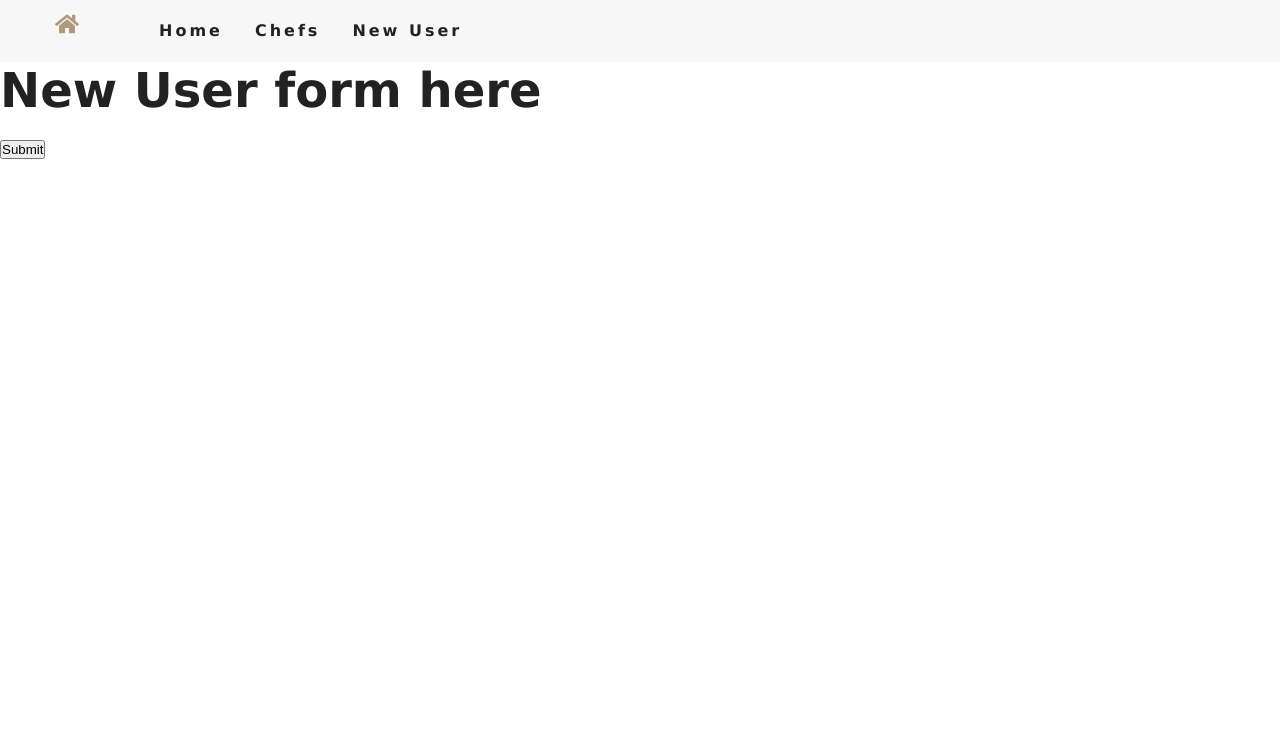
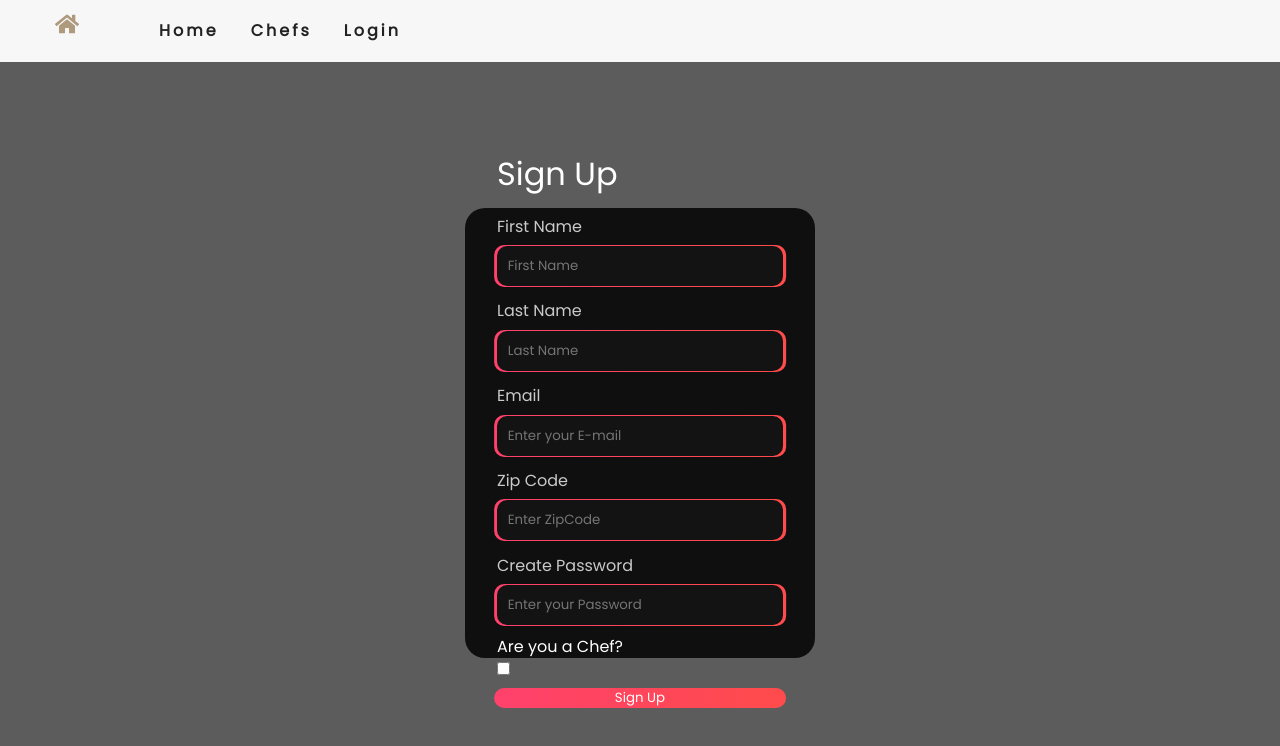
Before and after one commit to yashiazize/CapstoneProject, a React (Create React App) app in the folder front-end/: page /users/new in a window 1280 px wide. Shown: the top 746 px of the page. Built offline with nearby package versions, Linux system fonts and the light colour scheme; no server answers; what @mobiscroll/react would draw is missing.

Commit message:
create sign up & login forms

```diff
--- a/front-end/src/App.js
+++ b/front-end/src/App.js
@@ -6,7 +6,7 @@ import "./App.css";
 
 // COMPONENTS
 import NavBar from "./Components/NavBar";
-
+import SignUpForm from "./Components/SignUpForm"
 // PAGES
 import Home from "./Pages/Home";
 import Index from "./Pages/Index.js";
@@ -16,6 +16,8 @@ import IndexBookings from "./Pages/IndexBookings.js";
 import NewUser from "./Pages/NewUser.js";
 import NewBooking from "./Pages/NewBooking.js";
 import FourOFour from "./Pages/FourOFour";
+import LoginForm from "./Components/LoginForm.js";
+
 
 const API = apiURL();
 
@@ -44,8 +46,12 @@ function App() {
 				</Route>
 
 				{/* /users */}
+				<Route exact path="/users/login">
+				<LoginForm />
+				</Route>
+
 				<Route exact path="/users/new">
-					<NewUser />
+				<NewUser />
 				</Route>
 
 				{/* /users/chefs */}
--- /dev/null
+++ b/front-end/src/Components/LoginForm.js
@@ -0,0 +1,27 @@
+import { Link } from "react-router-dom";
+import "../Styles/LoginForm.css"
+
+const LoginForm = () => {
+  return (
+    <div className="container">
+      <p className="heading"> Login </p>
+      <div className="box">
+        <p>Email</p>
+        <div>
+          <input type="email" name="" id="" placeholder="Enter your E-mail" />
+        </div>
+      </div>
+      <div className="box">
+          <p>Password</p>
+          <div>
+          <input type="password" name="" id="" placeholder="Enter your Password" />
+          </div>
+      </div>
+      <button className="loginBtn">Login</button>
+      <p className="text"> Dont have an account? <Link to="/users/new">Sign up</Link></p>
+    </div>
+  );
+};
+
+
+export default LoginForm;
--- a/front-end/src/Components/NavBar.js
+++ b/front-end/src/Components/NavBar.js
@@ -31,7 +31,7 @@ const NavBar = () => {
 						<NavLink to={"/users/chefs"}>Chefs</NavLink>
 					</li>
 					<li>
-						<NavLink to={"/users/new"}>New User</NavLink>
+						<NavLink to={"/users/login"}>Login</NavLink>
 					</li>
 				</ul>
 			</div>
--- a/front-end/src/Components/NewUserForm.js
+++ /dev/null
@@ -1,14 +0,0 @@
-import { withRouter } from "react-router-dom";
-
-const NewUserForm = () => {
-	return (
-		<section>
-			<form>
-				<h1>New User form here</h1>
-				<button type="submit">Submit</button>
-			</form>
-		</section>
-	);
-};
-
-export default withRouter(NewUserForm);
--- /dev/null
+++ b/front-end/src/Components/SignUpForm.js
@@ -0,0 +1,66 @@
+import { useState } from "react";
+import { withRouter } from "react-router-dom";
+import "../Styles/SignUpForm.css";
+
+const SignUpForm = () => {
+  const [checked, setChecked] = useState(false);
+
+  const handleCheckBox = () => {
+    setChecked((prevChecked) => !prevChecked);
+  };
+
+  return (
+    <div className="container">
+      <p className="heading"> Sign Up </p>
+      <div className="box">
+        <p>First Name</p>
+        <div>
+          <input type="firstName" name="" id="" placeholder="First Name" />
+        </div>
+		</div>
+        <div className="box">
+          <p>Last Name</p>
+          <div>
+            <input type="lastName" name="" id="" placeholder="Last Name" />
+          </div>
+        </div>
+        <div className="box">
+          <p>Email</p>
+          <div>
+            <input type="email" name="" id="" placeholder="Enter your E-mail" />
+          </div>
+        </div>
+        <div className="box">
+          <p>Zip Code</p>
+          <div>
+            <input type="zipCode" name="" id="" placeholder="Enter ZipCode" />
+          </div>
+        </div>
+      <div className="box">
+        <p> Create Password</p>
+        <div>
+          <input
+            type="password"
+            name=""
+            id=""
+            placeholder="Enter your Password"
+          />
+        </div>
+      </div>
+      <div>
+        <p>Are you a Chef?</p>
+        <input
+          onClick={handleCheckBox}
+          checked={checked}
+          type="checkbox"
+          value="Chef"
+          name="is_chef"
+        />
+        {checked ? <div> </div> : null}
+      </div>
+      <button className="loginBtn">Sign Up</button>
+    </div>
+  );
+};
+
+export default withRouter(SignUpForm);
--- a/front-end/src/Pages/NewUser.js
+++ b/front-end/src/Pages/NewUser.js
@@ -1,9 +1,9 @@
-import NewUserForm from "../Components/NewUserForm";
+import SignUpForm from "../Components/SignUpForm";
 
 const NewUser = () => {
 	return (
 		<div>
-			<NewUserForm />
+			<SignUpForm />
 		</div>
 	);
 };
--- /dev/null
+++ b/front-end/src/Styles/LoginForm.css
@@ -0,0 +1,106 @@
+@import url('https://fonts.googleapis.com/css2?family=Poppins&display=swap');
+
+* {
+    margin:0;
+    padding:0;
+    box-sizing: border-box;
+    font-family: 'Poppins', sans-serif;
+}
+
+body {
+    display: flex;
+    justify-content: center;
+    align-items: center;
+    height: 100vh;
+    background: rgb(92, 92, 92);
+}
+
+.container {
+    background: rgb(15, 15, 15);
+    width: 350px;
+    height: 450px;
+    border-radius: 20px;
+    display: flex;
+    justify-content: center;
+    flex-direction: column;
+    color: white;
+    padding: 2em;
+}
+
+.heading {
+    font-size: 2em;
+    margin-bottom: 0.5em;
+}
+
+.box {
+    margin: 0.2em 0;
+}
+
+.container .box p{
+    color: rgba(255, 255, 255, 0.781)
+}
+
+.container .box div{
+    position: relative;
+    width: 100%;
+    height: 40px;
+    margin: 0.5em 0;
+}
+
+.container .box input{
+    position: absolute;
+    width: 100%;
+    height: 100%;
+    background: rgb(19, 19, 19);
+    color: white;
+    border: none;
+    outline: none;
+    padding-left: 0.8em;
+    border-radius: 10px;
+    transition: all .4s;
+}
+
+.container .box input:focus::placeholder{
+    color: white;
+}
+
+.container .box div::before {
+    content: '';
+    position: absolute;
+    top: 50%;
+    left: 50%;
+    transform: translate(-50%, -50%);
+    width: 102%;
+    height: 105%;
+    border-radius: 10px;
+    background: linear-gradient(to right, #ff416c, #ff4b4b);
+}
+
+.loginBtn {
+    width: 102%;
+    height: 40px;
+    border: none;
+    border-radius: 10px;
+    margin: 0.5em 0;
+    transform: translate(-1%);
+    cursor: pointer;
+    color: white;
+    background: linear-gradient(to right, #ff416c, #ff4b4b);
+    transition: all .4s;
+}
+
+.loginBtn:hover {
+    transform: translate(-1%, 5%);
+    box-shadow: 0 0 10px #ff416d65;
+}
+
+.text {
+    font-size: 0.8em;
+    margin-top: 0.5em;
+    text-align: center;
+    color: rgba(255, 255, 255, 0.623)
+}
+
+.text a {
+    color: rgba(255, 255, 255, 0.911);
+}
--- /dev/null
+++ b/front-end/src/Styles/SignUpForm.css
@@ -0,0 +1,106 @@
+@import url('https://fonts.googleapis.com/css2?family=Poppins&display=swap');
+
+* {
+    margin:0;
+    padding:0;
+    box-sizing: border-box;
+    font-family: 'Poppins', sans-serif;
+}
+
+body {
+    display: flex;
+    justify-content: center;
+    align-items: center;
+    height: 100vh;
+    background: rgb(238, 234, 234);
+}
+
+.container {
+    background: rgb(15, 15, 15);
+    width: 350px;
+    height: 600px;
+    border-radius: 20px;
+    display: flex;
+    justify-content: center;
+    flex-direction: column;
+    color: white;
+    padding: 2em;
+}
+
+.heading {
+    font-size: 2em;
+    margin-bottom: 0.5em;
+}
+
+.box {
+    margin: 0.2em 0;
+}
+
+.container .box p{
+    color: rgba(255, 255, 255, 0.781)
+}
+
+.container .box div{
+    position: relative;
+    width: 100%;
+    height: 40px;
+    margin: 0.5em 0;
+}
+
+.container .box input{
+    position: absolute;
+    width: 100%;
+    height: 100%;
+    background: rgb(19, 19, 19);
+    color: white;
+    border: none;
+    outline: none;
+    padding-left: 0.8em;
+    border-radius: 10px;
+    transition: all .4s;
+}
+
+.container .box input:focus::placeholder{
+    color: white;
+}
+
+.container .box div::before {
+    content: '';
+    position: absolute;
+    top: 50%;
+    left: 50%;
+    transform: translate(-50%, -50%);
+    width: 102%;
+    height: 105%;
+    border-radius: 10px;
+    background: linear-gradient(to right, #ff416c, #ff4b4b);
+}
+
+.loginBtn {
+    width: 102%;
+    height: 40px;
+    border: none;
+    border-radius: 10px;
+    margin: 0.5em 0;
+    transform: translate(-1%);
+    cursor: pointer;
+    color: white;
+    background: linear-gradient(to right, #ff416c, #ff4b4b);
+    transition: all .4s;
+}
+
+.loginBtn:hover {
+    transform: translate(-1%, 5%);
+    box-shadow: 0 0 10px #ff416d65;
+}
+
+.text {
+    font-size: 0.8em;
+    margin-top: 0.5em;
+    text-align: center;
+    color: rgba(255, 255, 255, 0.623)
+}
+
+.text a {
+    color: rgba(255, 255, 255, 0.911);
+}
```
